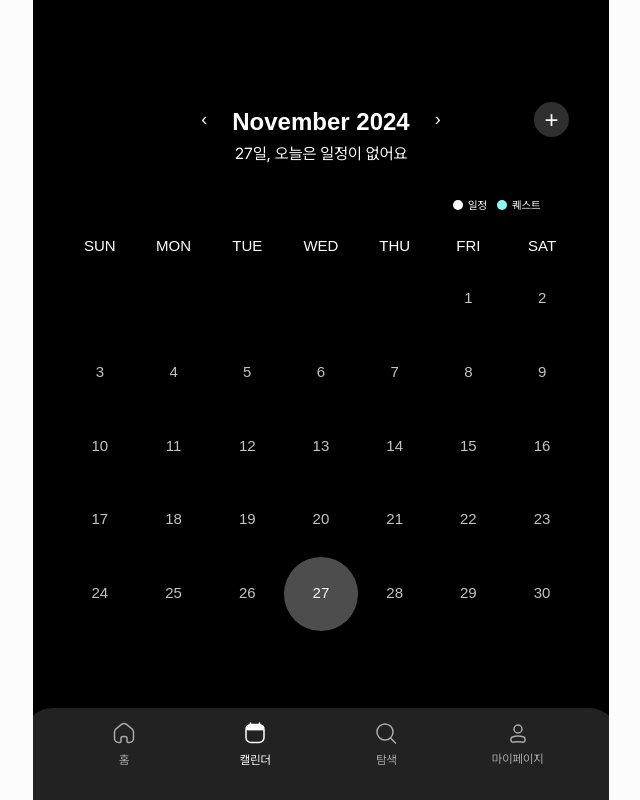
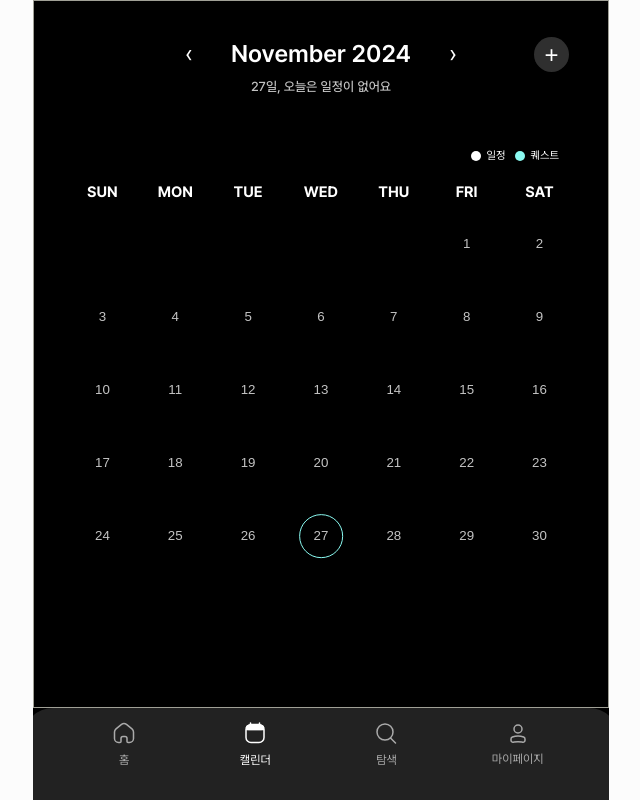
Before and after one commit to 9oormthon-univ/2024_DANPOON_TEAM_52_FE, a React (Create React App) app: page /calendar in a window 1280 px wide. Shown: the whole page, without its empty margins (319-959 px from the left). Built offline with nearby package versions, Linux system fonts and the light colour scheme; no server answers.

Commit message:
💄 Calendar Style 변경

```diff
--- a/src/components/Calendar/Legend.jsx
+++ b/src/components/Calendar/Legend.jsx
@@ -1,5 +1,5 @@
-import React from "react";
-import styled from "styled-components";
+import React from "react"
+import styled from "styled-components"
 
 // Wrapper for the legend
 const LegendWrapper = styled.div`
@@ -8,40 +8,32 @@ const LegendWrapper = styled.div`
   align-items: center;
   gap: 10px;
   position: absolute;
-
-  @media (min-width: 573px) {
-    left: 420px;
-    bottom: 520px;
-  }
-
-  @media (max-width: 573px) {
-    left: 48vw;
-    top: 200px;
-    width: 60vw;
-  }
-`;
+  top: 150px;
+  right: 50px;
+`
 
 // Wrapper for each legend item
 const LegendItem = styled.div`
   display: flex;
   align-items: center;
   gap: 5px;
-`;
+`
 
 // Circle indicator for legend items
 const LegendCircle = styled.div`
-  background: ${(props) => props.color || "white"}; // 동그라미 색상 (기본: 흰색)
+  background: ${(props) =>
+    props.color || "white"}; // 동그라미 색상 (기본: 흰색)
   width: 10px;
   height: 10px;
   border-radius: 50%; // 동그라미 모양
-`;
+`
 
 // Text for legend items
 const LegendText = styled.span`
   font-size: 11px;
   color: white; // 텍스트 색상
   font-family: "Pretendard", sans-serif;
-`;
+`
 
 const Legend = () => {
   return (
@@ -58,7 +50,7 @@ const Legend = () => {
         <LegendText>퀘스트</LegendText>
       </LegendItem>
     </LegendWrapper>
-  );
-};
+  )
+}
 
-export default Legend;
+export default Legend
--- a/src/components/Calendar/TodayMessage.jsx
+++ b/src/components/Calendar/TodayMessage.jsx
@@ -1,40 +1,40 @@
-import React from "react";
-import styled from "styled-components";
-import { useRecoilValue } from "recoil";
-import calendarAtom from "../../store/atoms/todo";
+import React from "react"
+import styled from "styled-components"
+import { useRecoilValue } from "recoil"
+import calendarAtom from "../../store/atoms/todo"
 
 const MessageContainer = styled.div`
   position: absolute;
-  top: 20%;
+  top: 80px;
   left: 50%;
   transform: translate(-50%, 0);
-  color: white;
-  font-family: "Pretendard", sans-serif;
+  color: #c3c3c3;
   text-align: center;
-`;
+  font-size: 13px;
+  font-weight: 500;
+`
 
 const TodayMessage = () => {
-  const todo = useRecoilValue(calendarAtom); // Recoil에서 일정 데이터 가져오기
-  const today = new Date().toLocaleDateString("en-CA"); // 오늘 날짜 (YYYY-MM-DD 형식)
+  const todo = useRecoilValue(calendarAtom) // Recoil에서 일정 데이터 가져오기
+  const today = new Date().toLocaleDateString("en-CA") // 오늘 날짜 (YYYY-MM-DD 형식)
 
-  const schedules = todo?.schedule_response_dto_list || [];
+  const schedules = todo?.schedule_response_dto_list || []
   const todaysEvents = schedules.filter(
     (event) => today >= event.start_date && today <= event.end_date
-  );
+  )
 
   return (
     <MessageContainer>
       {todaysEvents.length > 0 ? (
         <p>
           {new Date().getDate()}일, 오늘 일정을 확인하세요!
-          <br />
-          ({todaysEvents.length}개의 일정)
+          <br />({todaysEvents.length}개의 일정)
         </p>
       ) : (
         <p>{new Date().getDate()}일, 오늘은 일정이 없어요</p>
       )}
     </MessageContainer>
-  );
-};
+  )
+}
 
-export default TodayMessage;
+export default TodayMessage
--- a/src/index.css
+++ b/src/index.css
@@ -255,49 +255,3 @@ body {
 .ant-picker-footer {
   display: none !important;
 }
-
-.sc-CNKsk.fEhnVO {
-  background-color: rgba(32, 48, 55, 0.6);
-}
-
-.react-calendar__tile:enabled:hover,
-.react-calendar__tile:enabled:focus {
-  width: fit-content !important;
-  background-color: #184149 !important;
-  border-radius: 50% !important;
-}
-
-.react-calendar__tile--now {
-  background-color: #4d4d4d !important;
-  border-radius: 50% !important;
-}
-.react-calendar__navigation__arrow,
-react-calendar__navigation__next-button {
-  background: none !important;
-  font-size: 18px !important;
-  font-weight: 500 !important;
-  margin-bottom: 5px !important;
-}
-.react-calendar__navigation__arrow,
-react-calendar__navigation__prev-button {
-  background: none !important;
-}
-.react-calendar__navigation__label {
-  pointer-events: none !important; /* 클릭 막기 */
-}
-.react-calendar__tile,
-react-calendar__month-view__days__day {
-  aspect-ratio: 1 / 1 !important;
-  padding: 0 !important;
-}
-.react-calendar__navigation {
-  margin-bottom: 87px !important;
-}
-.react-calendar__navigation__label__labelText,
-react-calendar__navigation__label__labelText--from {
-  font-size: 24px !important;
-}
-.react-calendar,
-sc-huXwEz gGZvA-D {
-  padding: 0px !important;
-}
--- a/src/pages/Calendar/index.jsx
+++ b/src/pages/Calendar/index.jsx
@@ -2,7 +2,7 @@ import React, { useEffect, useState } from "react"
 import CalendarComponent from "../../components/Calendar/CalendarComponent"
 import ModalComponent from "../../components/Calendar/ModalComponent"
 import EventDetails from "../../components/Calendar/EventDetails"
-import { StyledCalendarWrapper } from "./styled"
+import { StyledCalendarWrapper, Container } from "./styled"
 import BaseLayout from "../../components/BaseLayout"
 // 분리된 훅들 가져오기
 import { useDateRange } from "../../hooks/useDateRange"
@@ -11,21 +11,21 @@ import { useModal } from "../../hooks/useModal"
 import { createSchedule } from "../../apis/calendar"
 
 const CalendarPage = () => {
-  const [isModalOpen, setIsModalOpen] = useState(false);
-  const [isEdit, setIsEdit] = useState(false);
-  const [editTodo, setEditTodo] = useState(null);
+  const [isModalOpen, setIsModalOpen] = useState(false)
+  const [isEdit, setIsEdit] = useState(false)
+  const [editTodo, setEditTodo] = useState(null)
 
   const openEditModal = (todo) => {
-    setEditTodo(todo);
-    setIsEdit(true);
-    setIsModalOpen(true);
-  };
+    setEditTodo(todo)
+    setIsEdit(true)
+    setIsModalOpen(true)
+  }
 
   const closeModal = () => {
-    setEditTodo(null);
-    setIsEdit(false);
-    setIsModalOpen(false);
-  };
+    setEditTodo(null)
+    setIsEdit(false)
+    setIsModalOpen(false)
+  }
 
   const {
     date,
@@ -45,7 +45,7 @@ const CalendarPage = () => {
     selectedDate,
     selectDate,
     eventsForDate,
-    todo
+    todo,
   } = useModal()
 
   const handleSaveEvent = (newEvent, option) => {
@@ -70,7 +70,8 @@ const CalendarPage = () => {
 
   return (
     <BaseLayout>
-      <StyledCalendarWrapper>
+      <Container>
+        {/* <StyledCalendarWrapper> */}
         <CalendarComponent
           date={date}
           onDateChange={setDate}
@@ -79,6 +80,7 @@ const CalendarPage = () => {
           setIsModalOpen={setIsModalOpen}
           selectDate={selectDate}
         />
+        {/* </StyledCalendarWrapper> */}
         <ModalComponent
           isModalOpen={isModalOpen}
           onClose={closeModal}
@@ -88,7 +90,7 @@ const CalendarPage = () => {
           startDate={startDate}
           endDate={endDate}
           editTodo={editTodo} // 수정할 일정 데이터
-          isEdit={isEdit}     // 수정 모드 여부
+          isEdit={isEdit} // 수정 모드 여부
         />
         {showDetails && (
           <EventDetails
@@ -99,7 +101,7 @@ const CalendarPage = () => {
             openEditModal={openEditModal}
           />
         )}
-      </StyledCalendarWrapper>
+      </Container>
     </BaseLayout>
   )
 }
--- a/src/pages/Calendar/styled.jsx
+++ b/src/pages/Calendar/styled.jsx
@@ -2,119 +2,99 @@ import Calendar from "react-calendar"
 import styled from "styled-components"
 import "react-calendar/dist/Calendar.css"
 import { Checkbox, DatePicker } from "antd"
+
+export const Container = styled.div`
+  position: relative;
+  display: flex;
+  width: 100%;
+  flex: 1;
+  overflow: hidden;
+`
+
 export const StyledCalendarWrapper = styled.div`
   width: 100%;
-  display: flex;
-  flex-direction: column;
-  justify-content: center;
-  position: relative;
-  font-family: "Pretendard";
-  padding: 100px 30px;
-  .react-calendar {
-    width: 100%;
-    border: none;
-    border-radius: 0.5rem;
-    box-shadow: 4px 2px 10px 0px rgba(0, 0, 0, 0.13);
-    padding: 3% 5%;
-    background-color: white;
-  }
-
-  .ant-picker-cell-selected .ant-picker-cell-inner {
-    color: white; /* 텍스트 색상 */
-    border-radius: 50%; /* 동그라미 모양 */
-    width: 20px; /* 너비 설정 */
-    height: 20px; /* 높이 설정 */
-    display: flex; /* 중앙 정렬을 위한 flexbox 사용 */
-    justify-content: center; /* 가로 정렬 */
-    align-items: center; /* 세로 정렬 */
-  }
-
-  /* 전체 폰트 컬러 */
-  .react-calendar__month-view {
-    abbr {
-      color: #c3c3c3;
-      font-size: 15px;
-    }
-  }
-
-  /* 네비게이션 가운데 정렬 */
-  .react-calendar__navigation {
-    justify-content: center;
-  }
-
-  /* 네비게이션 폰트 설정 */
-  .react-calendar__navigation button {
-    font-weight: 800;
-    font-size: 24px;
-    color: white;
-  }
-
-  /* 네비게이션 버튼 컬러 */
-  .react-calendar__navigation button:focus {
-    background-color: none;
-  }
-
-  /* 네비게이션 비활성화 됐을때 스타일 */
-  .react-calendar__navigation button:disabled {
-    background-color: white;
-    color: ${(props) => props.theme.darkBlack};
-  }
-
-  /* 년/월 상단 네비게이션 칸 크기 줄이기 */
-  .react-calendar__navigation__label {
-    flex-grow: 0 !important;
-  }
-
-  /* 요일 밑줄 제거 */
-  .react-calendar__month-view__weekdays abbr {
-    text-decoration: none;
-    font-weight: 500;
-    color: white;
-  }
-
-  /* 오늘 날짜 폰트 컬러 */
-  .react-calendar__tile--now {
-    background: none;
-    abbr {
-      color: white;
-    }
-  }
-
-  /* 네비게이션 월 스타일 적용 */
-  .react-calendar__year-view__months__month {
-    border-radius: 0.8rem;
-    padding: 0;
-  }
-
-  /* 네비게이션 현재 월 스타일 적용 */
-  .react-calendar__tile--hasActive {
-    abbr {
-      color: white;
-    }
-  }
-
-  /* 일 날짜 간격 */
-  .react-calendar__tile {
-    position: relative;
-    padding: 20px 10px;
-  }
-
-  /* 네비게이션 월 스타일 적용 */
-  .react-calendar__year-view__months__month {
-    flex: 0 0 calc(33.3333% - 10px) !important;
-    margin-inline-start: 5px !important;
-    margin-inline-end: 5px !important;
-    margin-block-end: 10px;
-    padding: 20px 6.6667px;
-    font-size: 0.9rem;
-    font-weight: 600;
-    color: ${(props) => props.theme.gray_1};
-  }
+  height: 100%;
 `
 
 export const StyledCalendar = styled(Calendar)`
-  &&& {
-    background: none;
+  width: 100%;
+  height: 100%;
+  background: #000;
+  padding: 30px 32px;
+  .react-calendar__navigation {
+    justify-content: center;
+    margin-bottom: 50px;
+  }
+  .react-calendar__navigation__label {
+    color: white;
+    max-width: fit-content;
+    padding: 0px 20px;
+    font-size: 24px;
+    font-family: "Pretendard";
+    font-weight: 600;
+  }
+  .react-calendar__navigation__arrow {
+    color: white;
+    font-size: 24px;
+    font-family: "Pretendard";
+  }
+  .react-calendar__navigation__label:disabled,
+  .react-calendar__navigation__label:enabled:focus,
+  .react-calendar__navigation__label:enabled:hover,
+  .react-calendar__navigation__arrow:disabled,
+  .react-calendar__navigation__arrow:enabled:focus,
+  .react-calendar__navigation__arrow:enabled:hover {
+    background: transparent;
+  }
+  .react-calendar__month-view__weekdays {
+    color: white;
+    font-family: "Pretendard";
+    font-size: 15px;
+    position: relative;
+    margin-top: 50px;
+  }
+  .react-calendar__month-view__weekdays abbr {
+    text-decoration: none;
+  }
+  .react-calendar__tile {
+    position: relative;
+    aspect-ratio: 1/1;
+    background: transparent !important;
+  }
+  .react-calendar__tile:enabled:focus:before,
+  .react-calendar__tile:enabled:hover:before {
+    content: " ";
+    position: absolute;
+    top: 50%;
+    left: 50%;
+    transform: translate(-50%, -50%);
+    width: 60%;
+    height: 60%;
+    background: #4d4d4d;
+    z-index: 0;
+    border-radius: 50%;
+  }
+
+  .react-calendar__tile--now:before {
+    content: " ";
+    position: absolute;
+    top: 50%;
+    left: 50%;
+    transform: translate(-50%, -50%);
+    width: 60%;
+    height: 60%;
+    z-index: 0;
+    border-radius: 50%;
+    border: 1px solid #8afaf1;
+  }
+
+  .react-calendar__tile abbr {
+    position: relative;
+    color: #c3c3c3;
+  }
+  .react-calendar__tile:enabled:focus abbr,
+  .react-calendar__tile:enabled:hover abbr {
+    color: white;
   }
 `
 
@@ -178,7 +158,7 @@ export const ModalInput = styled.input`
   &:focus {
     outline: none;
   }
-    margin-bottom: 10px;
+  margin-bottom: 10px;
 `
 
 export const SingleCheckbox = styled(Checkbox)`
@@ -215,7 +195,7 @@ export const ModalButton = styled.button`
 
 export const AddScheduleButton = styled.button`
   position: absolute;
-  top: 102px;
+  top: 37px;
   right: 40px;
   background: #2f2f2f; /* 버튼 배경색 */
   color: white; /* 텍스트 색상 */
```
